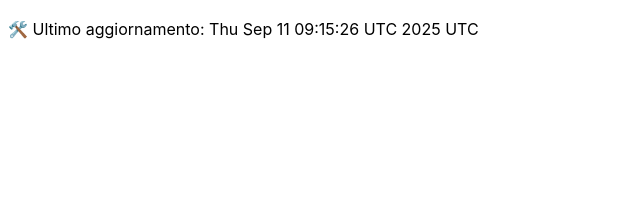
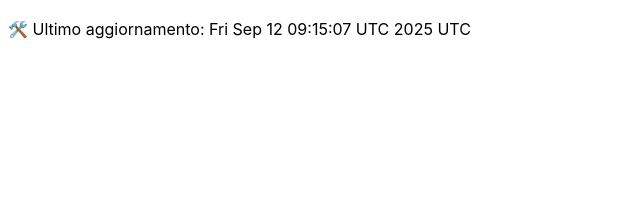
Before and after one commit to DanteTrb/DanteTrb.github.io, a Jekyll site: the page built from badges.md, in a window 1280 px wide. Shown: the top 212 px of the page, without its empty margins (0-640 px from the left). Built offline with Jekyll 4.4.1, drawn with Linux system fonts in a browser that asks for light colours; our own code applies the rules of GitHub Pages for plain Markdown files.

Commit message:
🛠️ Aggiornamento automatico badge

```diff
--- a/badges.md
+++ b/badges.md
@@ -1 +1 @@
-🛠️ Ultimo aggiornamento: Thu Sep 11 09:15:26 UTC 2025 UTC
+🛠️ Ultimo aggiornamento: Fri Sep 12 09:15:07 UTC 2025 UTC
```
